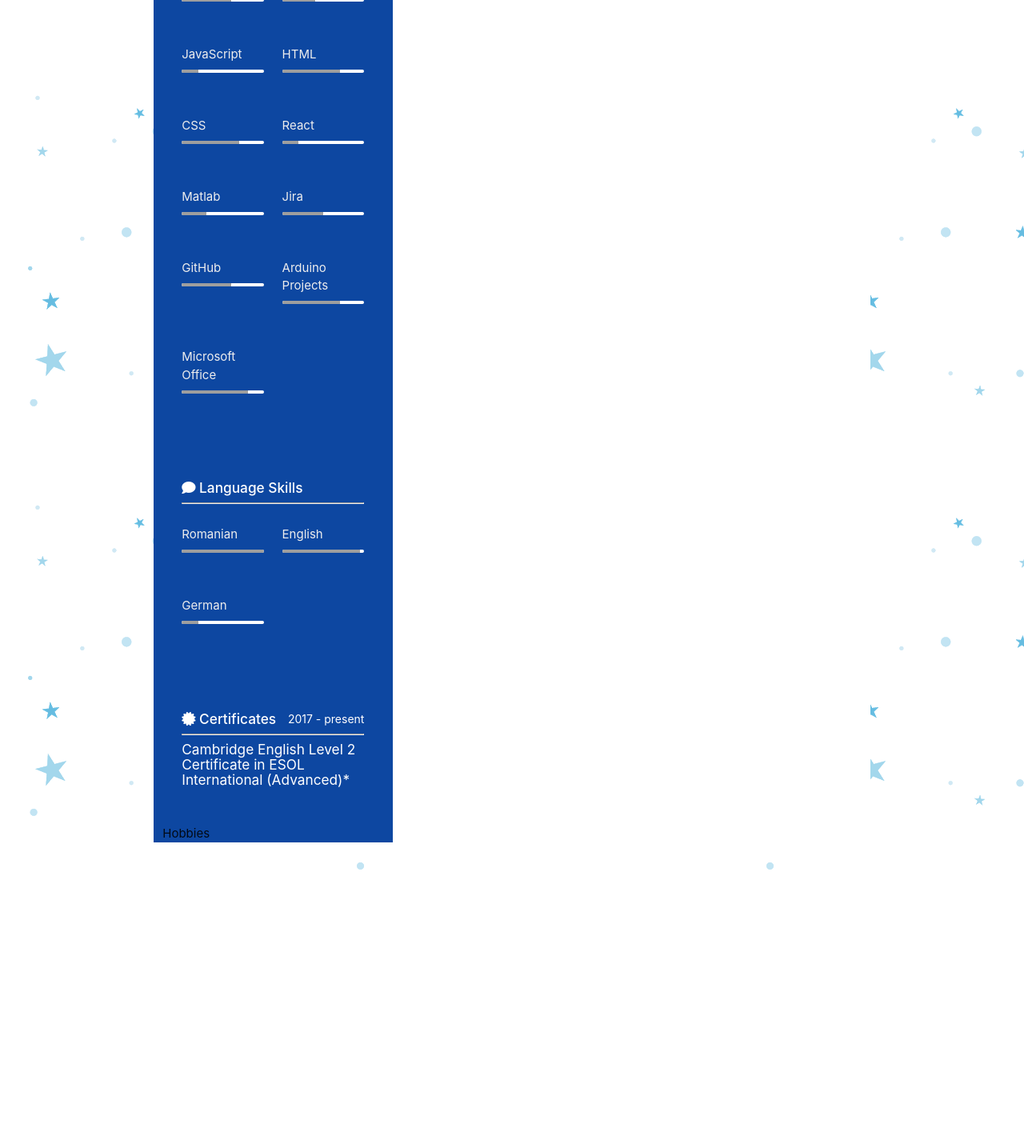
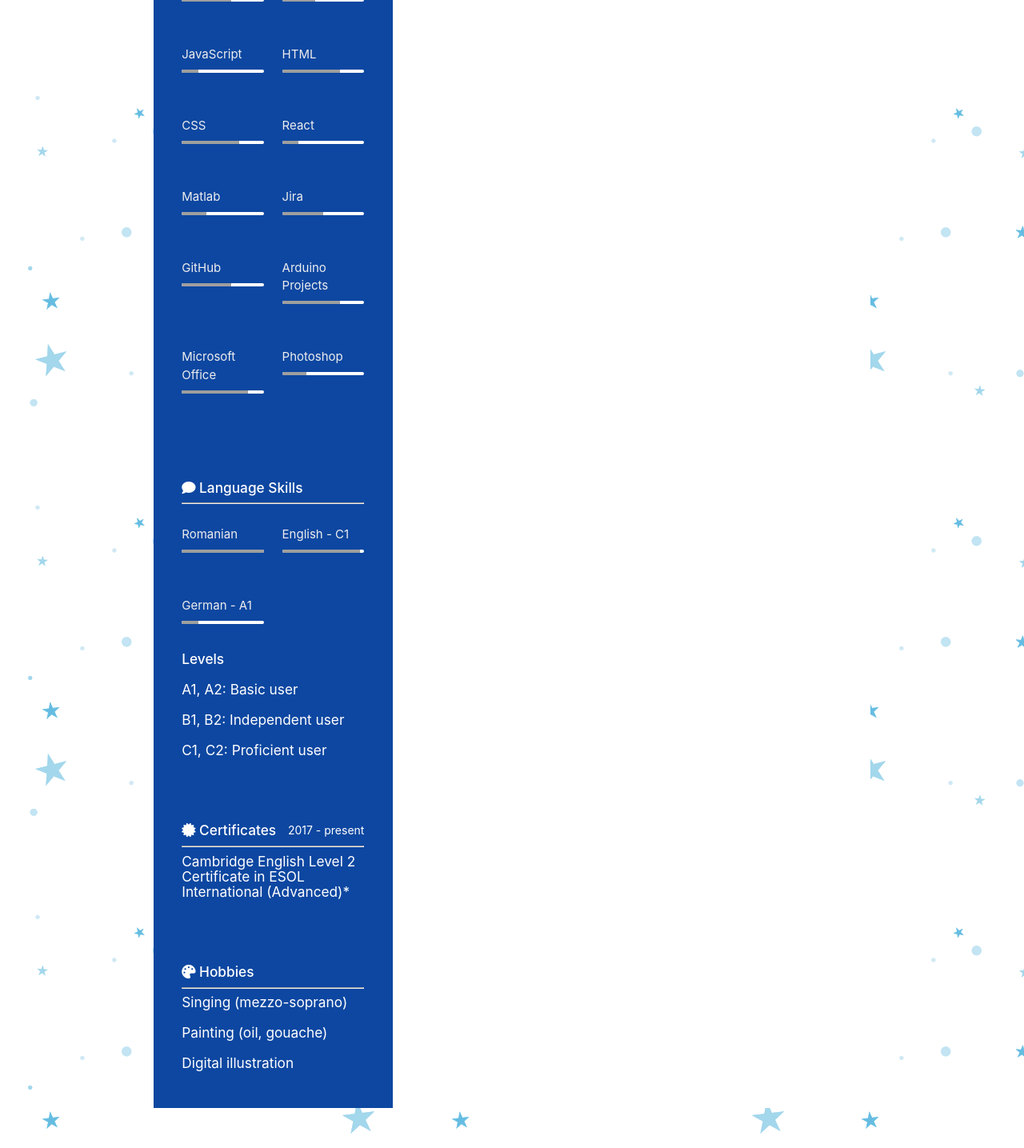
Before and after one commit to soniadeca28/cvReact, a React (Create React App) app: page / in a window 1280 px wide. Shown: the part 1299-2734 px from the top of the page at 80% size. Before the commit the page ends 2402 px from the top, so only its background shows below. Built offline with nearby package versions, Linux system fonts and the light colour scheme.

Commit message:
Language update + Hobbies

```diff
--- a/src/components/pages/digital/Digital.js
+++ b/src/components/pages/digital/Digital.js
@@ -177,6 +177,16 @@ class Digital extends Component {
                                     <div className="determinate grey" style={{width : '80%' }}></div>
                                 </div>
                             </div>
+
+                            <div className="col m6 s12">
+                                <p className="grey-text text-lighten-3">
+                                    Photoshop
+                                </p>
+                                <div className="progress white">
+                                    <div className="determinate grey" style={{width : '30%' }}></div>
+                                </div>
+                            </div>
+
                         </div>
 
 
--- a/src/components/pages/hobbies/Hobbies.js
+++ b/src/components/pages/hobbies/Hobbies.js
@@ -4,7 +4,35 @@ class Hobbies extends Component {
     render() {
         return (
             <div>
-                Hobbies
+
+
+                <div className="card blue darken-4 z-depth-0">
+
+                    <div className="card-content">
+
+                        <h6 className="white-text">
+
+                            <i class="fas fa-solid fa-palette"></i>
+
+                            <strong> Hobbies </strong>
+
+
+                            <hr/>
+
+                            <p> Singing (mezzo-soprano) </p>
+                            <br/>
+                            <p> Painting (oil, gouache) </p>
+                            <br/>
+                            <p> Digital illustration </p>
+
+                        </h6>
+
+
+                    </div>
+
+                </div>
+
+
             </div>
         );
     }
--- a/src/components/pages/language/Language.js
+++ b/src/components/pages/language/Language.js
@@ -35,6 +35,9 @@ class Language extends Component {
                             <div className="col m6 s12">
                                 <p className="grey-text text-lighten-3">
                                     English
+
+                                    <span> - C1 </span>
+
                                 </p>
                                 <div className="progress white">
                                     <div className="determinate grey" style={{width: '95%'}}></div>
@@ -47,12 +50,28 @@ class Language extends Component {
                             <div className="col m6 s12">
                                 <p className="grey-text text-lighten-3">
                                     German
+                                    <span> - A1 </span>
                                 </p>
                                 <div className="progress white">
                                     <div className="determinate grey" style={{width: '20%'}}></div>
                                 </div>
                             </div>
                         </div>
+
+                        <h6 className="white-text">
+
+                            <p>
+                                <strong>Levels</strong>
+                            </p>
+                            <br/>
+                            <p>A1, A2: Basic user </p>
+                            <br/>
+                            <p>B1, B2: Independent user</p>
+                            <br/>
+                            <p>C1, C2: Proficient user</p>
+
+                        </h6>
+
 
 
                     </div>
```
